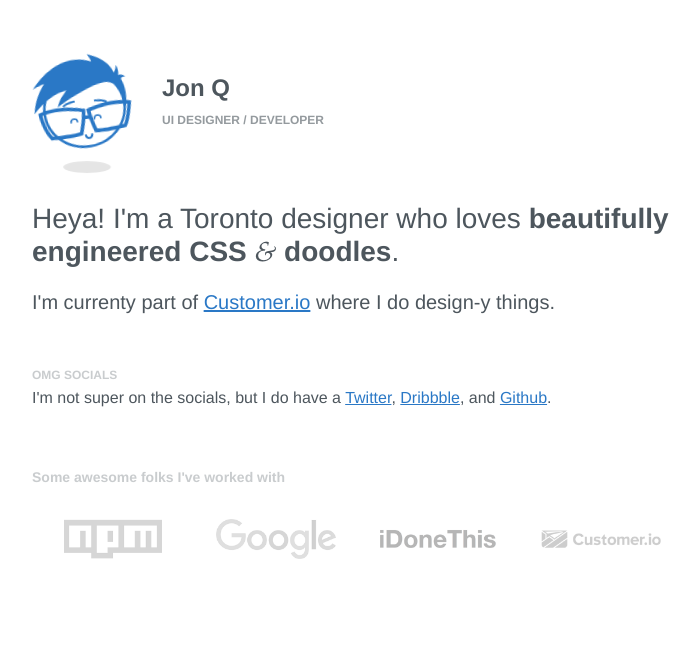
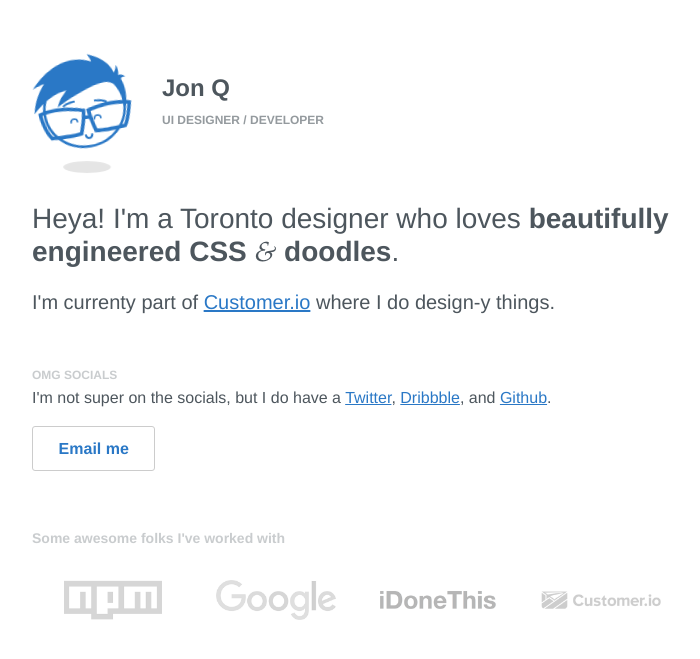
Before and after one commit to vibrains/jonquach, a Jekyll site: the page built from index.html, in a window 1280 px wide. Shown: the top 659 px of the page, without its empty margins (283-983 px from the left). Built offline with Jekyll 4.4.1, drawn with Linux system fonts in a browser that asks for light colours.

Commit message:
added email button

```diff
--- /dev/null
+++ b/_sass/components/_button.scss
@@ -0,0 +1,14 @@
+// Components :: Button
+
+.c-button {
+  @include transition(all 0.2s ease);
+  border: 1px solid $Q-color-gray--light;
+  border-radius: 3px;
+  display: inline-block;
+  padding: 0.6rem 1.6rem;
+  text-decoration: none;
+
+  &:hover {
+    border-color: $Q-color-branding;
+  }
+}
--- a/css/main.scss
+++ b/css/main.scss
@@ -22,6 +22,7 @@
 
 // Components
 @import "components/avatar";
+@import "components/button";
 
 
 // Layouts
--- a/index.html
+++ b/index.html
@@ -32,6 +32,9 @@
     <p>
       I'm not super on the socials, but I do have a <a href="https://twitter.com/itsjonq" target="_blank" title="Twitter">Twitter</a>, <a href="https://dribbble.com/itsjonq" target="_blank" title="Dribble">Dribbble</a>, and <a href="https://github.com/itsjonq" target="_blank" title="Github">Github</a>.
     </p>
+    <p>
+      <a href="mailto:hello@jonquach.com" class="c-button"><strong>Email me</strong></a>
+    </p>
   </div>
 
   <div class="u-mrg-b-lg u-pad-v-sm">
```
